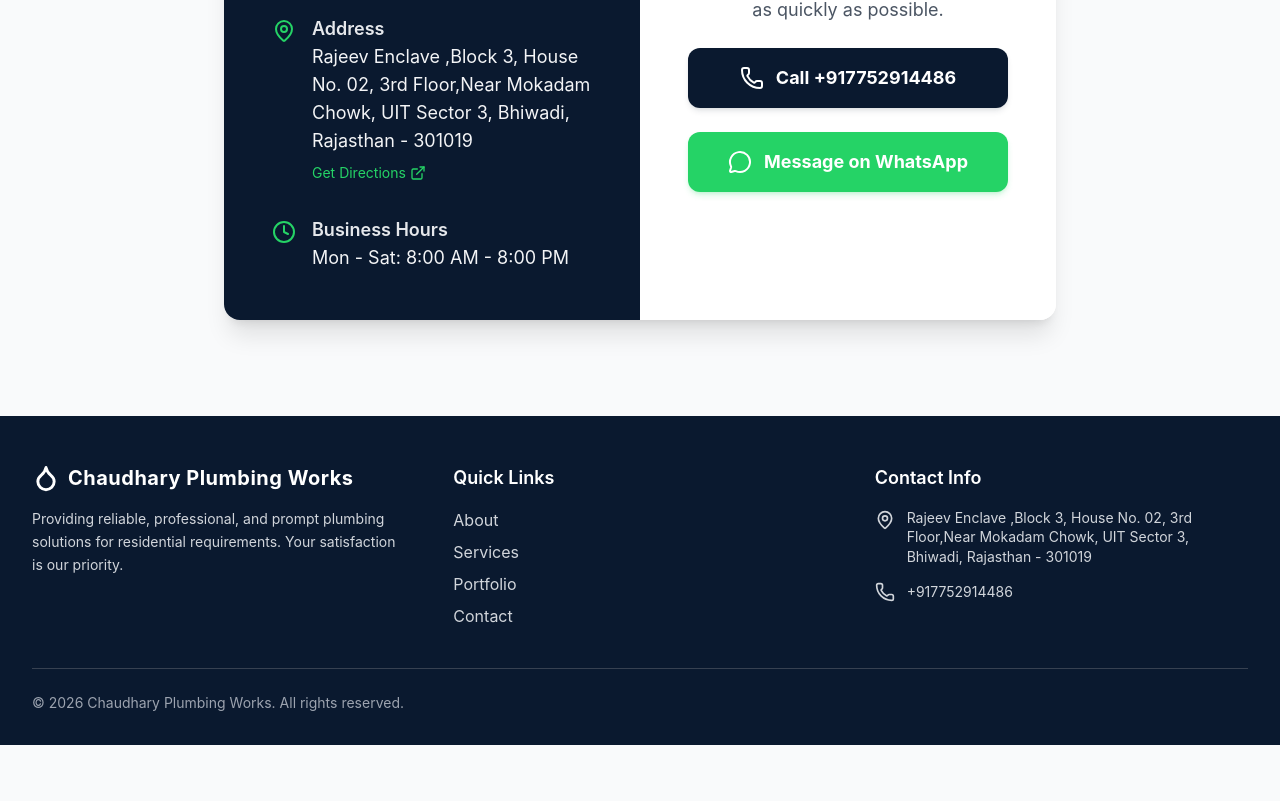
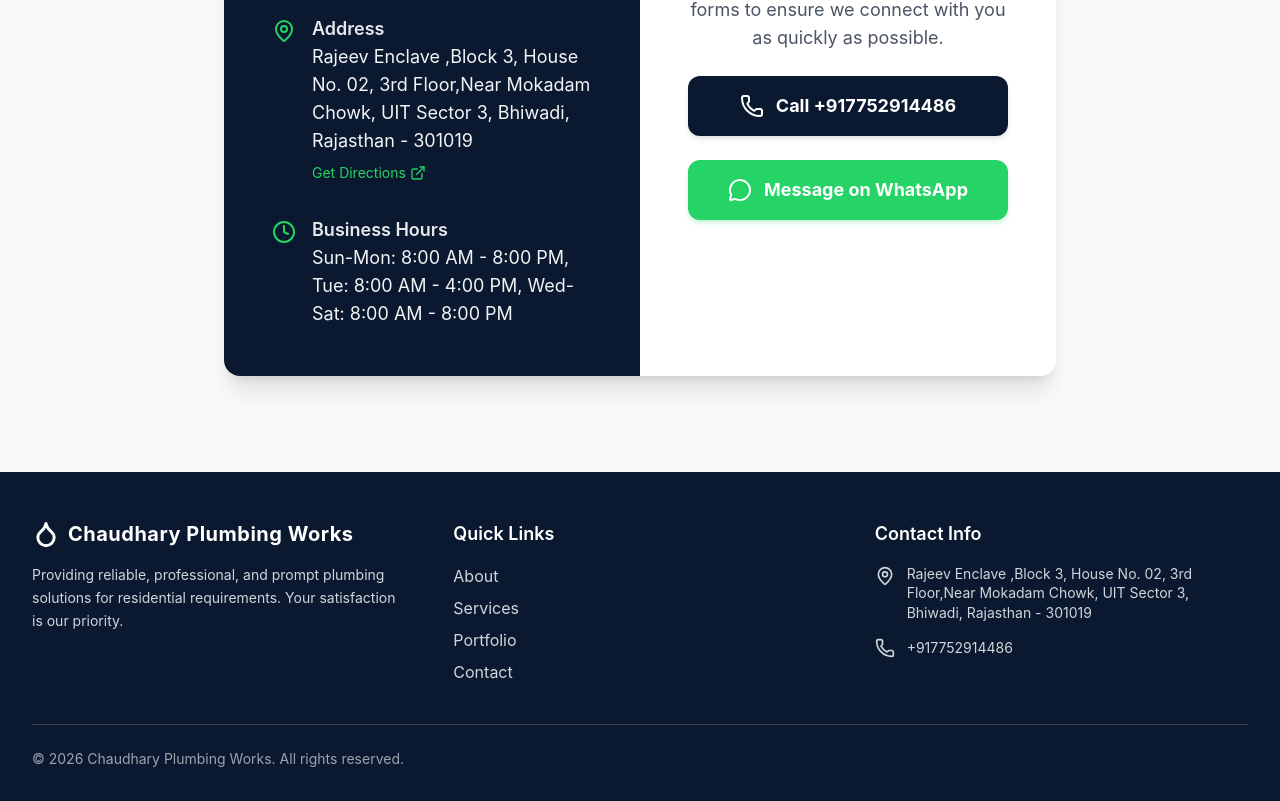
Before and after one commit to khushi934/chaudhary_plumbing, a React (Vite) app: page /contact in a window 1280 px wide. Shown: the part 761-1562 px from the top of the page. Before the commit the page ends 1506 px from the top, so only its background shows below. Built offline with nearby package versions, Linux system fonts and the light colour scheme.

Commit message:
fix: resolve syntax error in business hours string

```diff
--- a/src/data/business.js
+++ b/src/data/business.js
@@ -4,7 +4,7 @@ export const BUSINESS = {
   whatsapp: "+917752914486",
   address: "Rajeev Enclave ,Block 3, House No. 02, 3rd Floor,Near Mokadam Chowk, UIT Sector 3, Bhiwadi, Rajasthan - 301019",
   // email: "contact@chaudharyplumbing.com",
-  businessHours: "Mon - Sat: 8:00 AM - 8:00 PM"
+  businessHours: "Sun-Mon: 8:00 AM - 8:00 PM, Tue: 8:00 AM - 4:00 PM, Wed-Sat: 8:00 AM - 8:00 PM"
 };
 
 export const getWhatsappUrl = (serviceName = null) => {
```
